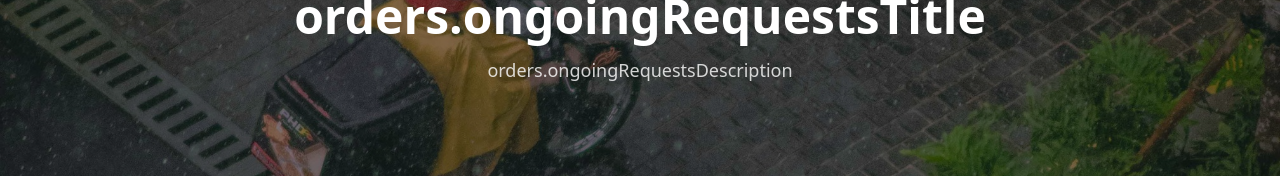
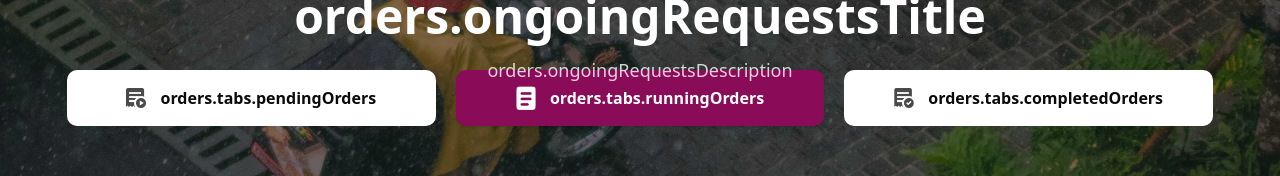
Before and after one commit to react6-flyweis/zedle-ui, a Next.js app: page /delivery-partner/orders in a window 1280 px wide. Shown: the part 273-449 px from the top of the page. Built offline with nearby package versions, Linux system fonts and the light colour scheme; no server answers; what @mapbox/search-js-core would draw is missing.

Commit message:
feat(delivery-partner): enhance OrdersPage layout with HeroSection and OrdersTabs components

```diff
--- a/src/app/delivery-partner/orders/page.tsx
+++ b/src/app/delivery-partner/orders/page.tsx
@@ -1,5 +1,13 @@
 import HeroSection from "../components/HeroSection";
+import OrdersTabs from "../components/OrdersTabs";
 
 export default function OrdersPage() {
-  return <HeroSection />;
+  return (
+    <div className="">
+      <HeroSection />
+      <div className="-mt-48 relative">
+        <OrdersTabs />
+      </div>
+    </div>
+  );
 }
```
